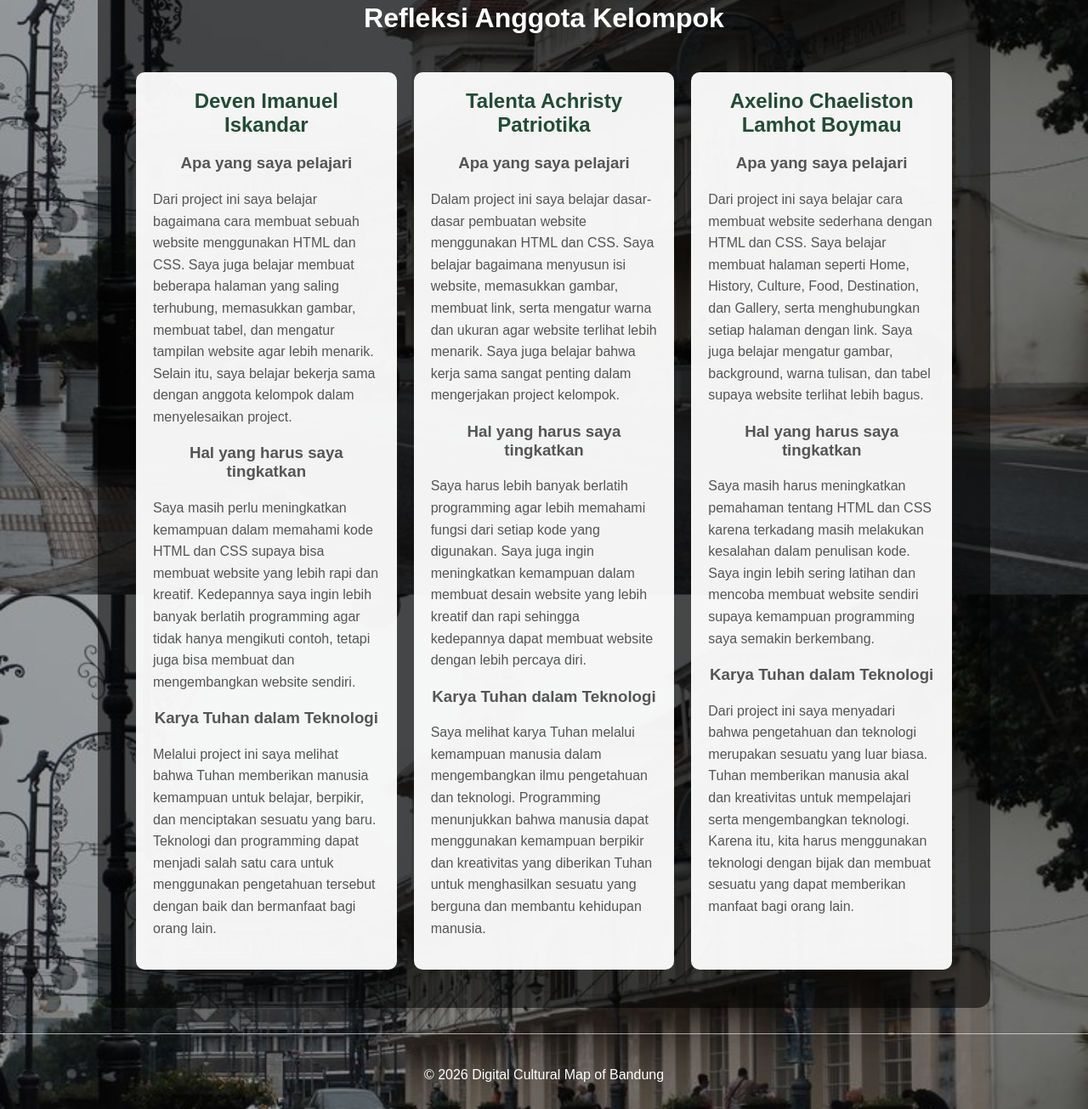
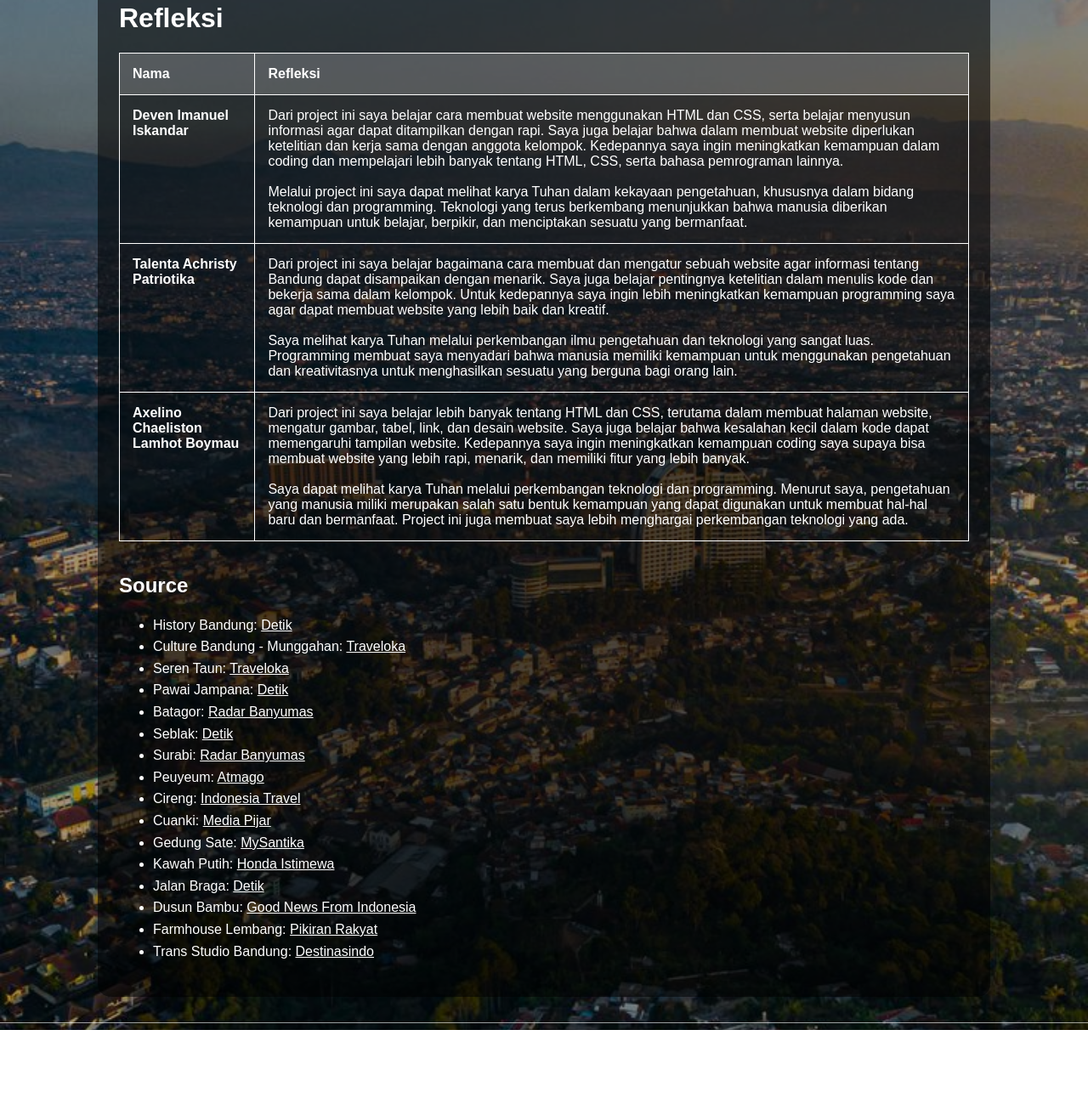
Before and after one commit to axelboy040311-create/digital-cultural-map-bandung, a plain HTML site: page refleksi.html in a window 1280 px wide. Shown: the part 192-1497 px from the top of the page at 85% size. After the commit the page ends 1404 px from the top, so only its background shows below. Drawn offline with Linux system fonts and the light colour scheme.

Commit message:
Add files via upload

```diff
--- a/refleksi.html
+++ b/refleksi.html
@@ -2,22 +2,14 @@
 <html lang="id">
 
 <head>
-    <meta charset="UTF-8">
-
-    <title>Refleksi | Digital Cultural Map of Bandung</title>
+    <title>Digital Cultural Map of Bandung</title>
 
     <style>
-
         body {
-            background-image: linear-gradient(
-                rgba(0, 0, 0, 0.35),
-                rgba(0, 0, 0, 0.35)
-            ), url("Kota Bandung.jfif");
-
+            background-image: linear-gradient(rgba(0, 0, 0, 0.35), rgba(0, 0, 0, 0.35)), url("bndu.jfif");
             background-size: cover;
             background-repeat: no-repeat;
             background-attachment: fixed;
-
             color: white;
             font-family: Arial, sans-serif;
             margin: 0;
@@ -45,103 +37,59 @@
             color: #555;
         }
 
-        hr {
-            border: none;
-            border-top: 1px solid rgba(255, 255, 255, 0.6);
+        main {
+            background-color: rgba(0, 0, 0, 0.55);
+            margin: 30px auto;
+            padding: 25px;
+            max-width: 1000px;
+            border-radius: 15px;
         }
 
-        main {
-            background-color: rgba(0, 0, 0, 0.55);
-
-            margin: 30px auto;
-            padding: 25px;
-
-            max-width: 1000px;
-
-            border-radius: 15px;
-
-            text-align: center;
+        h1, h2 {
+            color: white;
         }
 
-        main > h1 {
+        p, li {
             color: white;
-            margin-bottom: 25px;
+            line-height: 1.6;
         }
 
         table {
             width: 100%;
-            border-spacing: 20px;
+            border-collapse: collapse;
+            margin-top: 20px;
         }
 
-        td {
-            background-color: rgba(255, 255, 255, 0.95);
-
-            padding: 20px;
-
-            border-radius: 10px;
-
-            width: 33.33%;
-
+        th, td {
+            border: 1px solid white;
+            padding: 15px;
+            text-align: left;
             vertical-align: top;
-
-            transition: 0.3s;
         }
 
-        td:hover {
-            transform: translateY(-5px);
+        th {
+            background-color: rgba(255, 255, 255, 0.2);
         }
 
-        td h2 {
-            color: #234b35;
-            margin-top: 0;
+        a {
+            color: white;
         }
 
-        td h3 {
-            color: #555;
-        }
-
-        td p {
-            color: #555;
-            line-height: 1.6;
-            text-align: left;
+        hr {
+            border: none;
+            border-top: 1px solid rgba(255, 255, 255, 0.6);
         }
 
         footer {
             text-align: center;
             padding: 15px;
         }
-
-        footer p {
-            color: white;
-        }
-
-        @media (max-width: 800px) {
-
-            table,
-            tbody,
-            tr,
-            td {
-                display: block;
-                width: 100%;
-            }
-
-            table {
-                border-spacing: 0;
-            }
-
-            td {
-                margin-bottom: 20px;
-            }
-
-        }
-
     </style>
 </head>
 
 <body>
 
     <header>
-
         <h1>Digital Cultural Map of Bandung</h1>
 
         <nav>
@@ -153,158 +101,186 @@
             <a href="gallery.html">GALLERY</a> |
             <a href="refleksi.html">REFLEKSI</a>
         </nav>
-
     </header>
 
     <hr>
 
     <main>
 
-        <h1>Refleksi Anggota Kelompok</h1>
+        <h1>Refleksi</h1>
 
         <table>
 
             <tr>
+                <th>Nama</th>
+                <th>Refleksi</th>
+            </tr>
 
-                <!-- DEVEN -->
+            <tr>
+                <td><b>Deven Imanuel Iskandar</b></td>
+                <td>
+                    Dari project ini saya belajar cara membuat website menggunakan
+                    HTML dan CSS, serta belajar menyusun informasi agar dapat
+                    ditampilkan dengan rapi. Saya juga belajar bahwa dalam membuat
+                    website diperlukan ketelitian dan kerja sama dengan anggota
+                    kelompok. Kedepannya saya ingin meningkatkan kemampuan dalam
+                    coding dan mempelajari lebih banyak tentang HTML, CSS, serta
+                    bahasa pemrograman lainnya.
+                    <br><br>
+                    Melalui project ini saya dapat melihat karya Tuhan dalam
+                    kekayaan pengetahuan, khususnya dalam bidang teknologi dan
+                    programming. Teknologi yang terus berkembang menunjukkan
+                    bahwa manusia diberikan kemampuan untuk belajar, berpikir,
+                    dan menciptakan sesuatu yang bermanfaat.
+                </td>
+            </tr>
 
+            <tr>
+                <td><b>Talenta Achristy Patriotika</b></td>
                 <td>
+                    Dari project ini saya belajar bagaimana cara membuat dan
+                    mengatur sebuah website agar informasi tentang Bandung dapat
+                    disampaikan dengan menarik. Saya juga belajar pentingnya
+                    ketelitian dalam menulis kode dan bekerja sama dalam kelompok.
+                    Untuk kedepannya saya ingin lebih meningkatkan kemampuan
+                    programming saya agar dapat membuat website yang lebih baik
+                    dan kreatif.
+                    <br><br>
+                    Saya melihat karya Tuhan melalui perkembangan ilmu pengetahuan
+                    dan teknologi yang sangat luas. Programming membuat saya
+                    menyadari bahwa manusia memiliki kemampuan untuk menggunakan
+                    pengetahuan dan kreativitasnya untuk menghasilkan sesuatu
+                    yang berguna bagi orang lain.
+                </td>
+            </tr>
 
-                    <h2>Deven Imanuel Iskandar</h2>
-
-                    <h3>Apa yang saya pelajari</h3>
-
-                    <p>
-                        Dari project ini saya belajar bagaimana cara membuat
-                        sebuah website menggunakan HTML dan CSS. Saya juga
-                        belajar membuat beberapa halaman yang saling terhubung,
-                        memasukkan gambar, membuat tabel, dan mengatur tampilan
-                        website agar lebih menarik. Selain itu, saya belajar
-                        bekerja sama dengan anggota kelompok dalam menyelesaikan
-                        project.
-                    </p>
-
-                    <h3>Hal yang harus saya tingkatkan</h3>
-
-                    <p>
-                        Saya masih perlu meningkatkan kemampuan dalam memahami
-                        kode HTML dan CSS supaya bisa membuat website yang lebih
-                        rapi dan kreatif. Kedepannya saya ingin lebih banyak
-                        berlatih programming agar tidak hanya mengikuti contoh,
-                        tetapi juga bisa membuat dan mengembangkan website sendiri.
-                    </p>
-
-                    <h3>Karya Tuhan dalam Teknologi</h3>
-
-                    <p>
-                        Melalui project ini saya melihat bahwa Tuhan memberikan
-                        manusia kemampuan untuk belajar, berpikir, dan menciptakan
-                        sesuatu yang baru. Teknologi dan programming dapat menjadi
-                        salah satu cara untuk menggunakan pengetahuan tersebut
-                        dengan baik dan bermanfaat bagi orang lain.
-                    </p>
-
+            <tr>
+                <td><b>Axelino Chaeliston Lamhot Boymau</b></td>
+                <td>
+                    Dari project ini saya belajar lebih banyak tentang HTML dan
+                    CSS, terutama dalam membuat halaman website, mengatur gambar,
+                    tabel, link, dan desain website. Saya juga belajar bahwa
+                    kesalahan kecil dalam kode dapat memengaruhi tampilan website.
+                    Kedepannya saya ingin meningkatkan kemampuan coding saya
+                    supaya bisa membuat website yang lebih rapi, menarik, dan
+                    memiliki fitur yang lebih banyak.
+                    <br><br>
+                    Saya dapat melihat karya Tuhan melalui perkembangan teknologi
+                    dan programming. Menurut saya, pengetahuan yang manusia miliki
+                    merupakan salah satu bentuk kemampuan yang dapat digunakan
+                    untuk membuat hal-hal baru dan bermanfaat. Project ini juga
+                    membuat saya lebih menghargai perkembangan teknologi yang ada.
                 </td>
-
-
-                <!-- TALENTA -->
-
-                <td>
-
-                    <h2>Talenta Achristy Patriotika</h2>
-
-                    <h3>Apa yang saya pelajari</h3>
-
-                    <p>
-                        Dalam project ini saya belajar dasar-dasar pembuatan
-                        website menggunakan HTML dan CSS. Saya belajar bagaimana
-                        menyusun isi website, memasukkan gambar, membuat link,
-                        serta mengatur warna dan ukuran agar website terlihat
-                        lebih menarik. Saya juga belajar bahwa kerja sama sangat
-                        penting dalam mengerjakan project kelompok.
-                    </p>
-
-                    <h3>Hal yang harus saya tingkatkan</h3>
-
-                    <p>
-                        Saya harus lebih banyak berlatih programming agar lebih
-                        memahami fungsi dari setiap kode yang digunakan. Saya
-                        juga ingin meningkatkan kemampuan dalam membuat desain
-                        website yang lebih kreatif dan rapi sehingga kedepannya
-                        dapat membuat website dengan lebih percaya diri.
-                    </p>
-
-                    <h3>Karya Tuhan dalam Teknologi</h3>
-
-                    <p>
-                        Saya melihat karya Tuhan melalui kemampuan manusia dalam
-                        mengembangkan ilmu pengetahuan dan teknologi. Programming
-                        menunjukkan bahwa manusia dapat menggunakan kemampuan
-                        berpikir dan kreativitas yang diberikan Tuhan untuk
-                        menghasilkan sesuatu yang berguna dan membantu kehidupan
-                        manusia.
-                    </p>
-
-                </td>
-
-
-                <!-- AXELINO -->
-
-                <td>
-
-                    <h2>Axelino Chaeliston Lamhot Boymau</h2>
-
-                    <h3>Apa yang saya pelajari</h3>
-
-                    <p>
-                        Dari project ini saya belajar cara membuat website
-                        sederhana dengan HTML dan CSS. Saya belajar membuat
-                        halaman seperti Home, History, Culture, Food, Destination,
-                        dan Gallery, serta menghubungkan setiap halaman dengan
-                        link. Saya juga belajar mengatur gambar, background,
-                        warna tulisan, dan tabel supaya website terlihat lebih
-                        bagus.
-                    </p>
-
-                    <h3>Hal yang harus saya tingkatkan</h3>
-
-                    <p>
-                        Saya masih harus meningkatkan pemahaman tentang HTML dan
-                        CSS karena terkadang masih melakukan kesalahan dalam
-                        penulisan kode. Saya ingin lebih sering latihan dan
-                        mencoba membuat website sendiri supaya kemampuan
-                        programming saya semakin berkembang.
-                    </p>
-
-                    <h3>Karya Tuhan dalam Teknologi</h3>
-
-                    <p>
-                        Dari project ini saya menyadari bahwa pengetahuan dan
-                        teknologi merupakan sesuatu yang luar biasa. Tuhan
-                        memberikan manusia akal dan kreativitas untuk mempelajari
-                        serta mengembangkan teknologi. Karena itu, kita harus
-                        menggunakan teknologi dengan bijak dan membuat sesuatu
-                        yang dapat memberikan manfaat bagi orang lain.
-                    </p>
-
-                </td>
-
             </tr>
 
         </table>
+
+        <br>
+
+        <h2>Source</h2>
+
+        <ul>
+            <li>History Bandung:
+                <a href="https://www.detik.com/jabar/budaya/d-6164471/sejarah-kota-bandung-berawal-dari-pemindahan-ibu-kota">
+                    Detik
+                </a>
+            </li>
+
+            <li>Culture Bandung - Munggahan:
+                <a href="https://www.traveloka.com/id-id/explore/activities/munggahan-ta/511138">
+                    Traveloka
+                </a>
+            </li>
+
+            <li>Seren Taun:
+                <a href="https://www.traveloka.com/id-id/explore/destination/tradisi-seren-taun-jawa-barat-ac4c/1004892">
+                    Traveloka
+                </a>
+            </li>
+
+            <li>Pawai Jampana:
+                <a href="https://www.detik.com/jabar/berita/d-7476125/sejarah-jampana-dari-tandu-pengantin-sunat-hingga-pawai-agustusan">
+                    Detik
+                </a>
+            </li>
+
+            <li>Batagor:
+                <a href="https://radarbanyumas.disway.id/lintas-serba-serbi/read/85026/batagor-bandung-jejak-sejarah-makanan-khas-yang-menggugah-selera">
+                    Radar Banyumas
+                </a>
+            </li>
+
+            <li>Seblak:
+                <a href="https://www.detik.com/jabar/kuliner/d-6578953/mengenal-sejarah-asal-usul-seblak-khas-bandung">
+                    Detik
+                </a>
+            </li>
+
+            <li>Surabi:
+                <a href="https://radarbanyumas.disway.id/lintas-serba-serbi/read/98092/surabi-bandung-kuliner-legendaris-dari-tatar-sunda">
+                    Radar Banyumas
+                </a>
+            </li>
+
+            <li>Peuyeum:
+                <a href="https://www.atmago.com/berita-warga/peuyeum-bandung-jajanan-tradisional-yang-terkenal_03905cdf-bee3-4b32-a742-6662fe4f7b45">
+                    Atmago
+                </a>
+            </li>
+
+            <li>Cireng:
+                <a href="https://www.indonesia.travel/gb/en/travel-ideas/gastronomy/cireng-bandung">
+                    Indonesia Travel
+                </a>
+            </li>
+
+            <li>Cuanki:
+                <a href="https://mediapijar.com/2026/06/mengenal-cuanki-kuliner-khas-bandung-dengan-sejarah-yang-menarik/">
+                    Media Pijar
+                </a>
+            </li>
+
+            <li>Gedung Sate:
+                <a href="https://www.mysantika.com/blog/id/sejarah-dan-fungsinya-gedung-sate-bandung">
+                    MySantika
+                </a>
+            </li>
+
+            <li>Kawah Putih:
+                <a href="https://hondaistimewa.com/read/News/28880-Sejarah-Objek-Wisata-Kawah-Putih-di-Bandung-Selatan">
+                    Honda Istimewa
+                </a>
+            </li>
+
+            <li>Jalan Braga:
+                <a href="https://www.detik.com/jabar/wisata/d-7055881/sejarah-jalan-braga-bandung-dan-5-hal-menariknya-yang-perlu-kamu-tahu">
+                    Detik
+                </a>
+            </li>
+
+            <li>Dusun Bambu:
+                <a href="https://www.goodnewsfromindonesia.id/2024/11/28/wisata-alam-dusun-bambu-lembang-sejarah-aktivitas-dan-tiket-masuk">
+                    Good News From Indonesia
+                </a>
+            </li>
+
+            <li>Farmhouse Lembang:
+                <a href="https://garut.pikiran-rakyat.com/garut/pr-528842614/sejarah-dan-pesona-farmhouse-susu-lembang-wisata-alam-dengan-sentuhan-eropa-di-bandung">
+                    Pikiran Rakyat
+                </a>
+            </li>
+
+            <li>Trans Studio Bandung:
+                <a href="https://destinasindo.com/destinasi/keluarga/tempat-bermain-anak/trans-studio-bandung/">
+                    Destinasindo
+                </a>
+            </li>
+        </ul>
 
     </main>
 
     <hr>
 
-    <footer>
-
-        <p>
-            &copy; 2026 Digital Cultural Map of Bandung
-        </p>
-
-    </footer>
-
 </body>
 
 </html>
```
Also changed, not shown: culture.html (+0 -35 lines), destination.html (+0 -8 lines), food.html (+0 -8 lines), gallery.html (+0 -9 lines), history.html (+0 -29 lines), index.html (+0 -6 lines).
